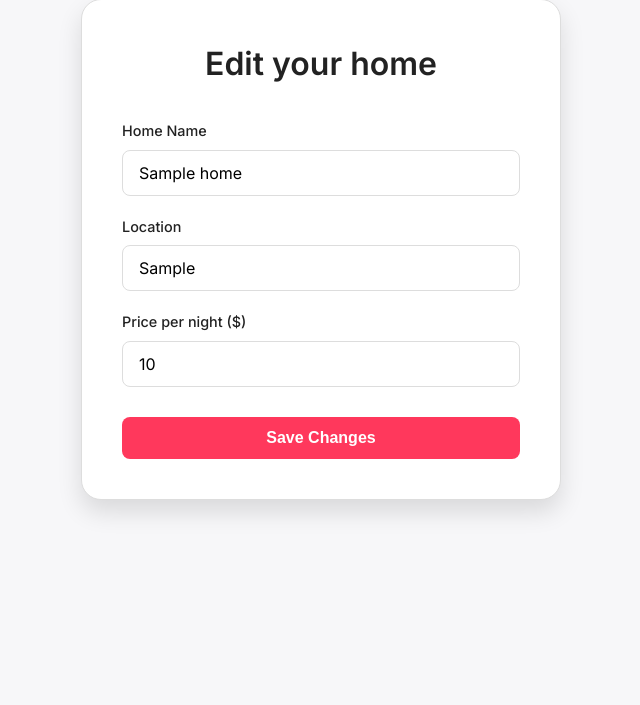
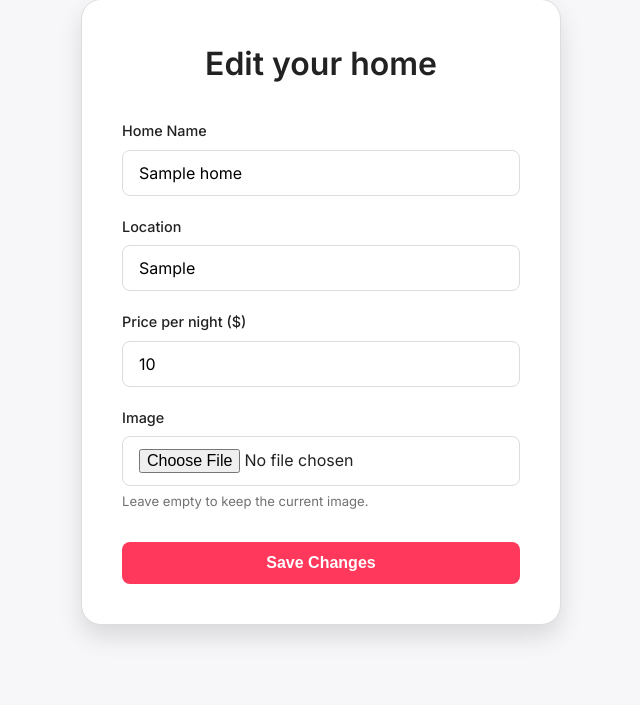
Before and after one commit to PRANAV-SHILU/Backend, a Node server app: template Express.js/airbnb/views/Edit-home.ejs in a window 1280 px wide. Shown: the part 161-866 px from the top of the page, without its empty margins (319-959 px from the left). Before the commit the page ends 676 px from the top, so only its background shows below. Run offline with Node 20, Linux system fonts and the light colour scheme; tables that the repository leaves empty hold one stand-in row (values such as "Sample post"); the template is opened without the code that fills it: values that come from a table or form of the project are taken from there, most other values are stand-ins (such as "Sample title", 1, 10 or a date in 2020); some libraries are stand-ins or nearby versions.

Commit message:
show image

```diff
--- a/Express.js/airbnb/views/Edit-home.ejs
+++ b/Express.js/airbnb/views/Edit-home.ejs
@@ -11,7 +11,7 @@
     <main>
       <div class="form-container">
         <h1 class="page-title" style="margin-top: 0;">Edit your home</h1>
-        <form action="/host/edit-home/<%= home._id %>" method="POST">
+        <form action="/host/edit-home/<%= home._id %>" method="POST" enctype="multipart/form-data">
           <div class="form-group">
             <label for="name">Home Name</label>
             <input type="text" id="name" name="name" class="form-control" value="<%= home.name %>" required />
@@ -27,9 +27,42 @@
             <input type="number" id="price" name="price" class="form-control" value="<%= home.price %>" required />
           </div>
 
+          <div class="form-group">
+            <label for="image">Image</label>
+
+            <% if (home.image) { %>
+              <!-- Current image preview -->
+              <div style="margin-bottom: 12px;">
+                <img id="imagePreview" src="<%= backendUrl + home.image %>" alt="<%= home.name %>"
+                  style="width: 100%; height: 200px; object-fit: cover; border-radius: var(--radius-md); display: block;" />
+                <p style="margin-top: 8px; font-size: 0.82rem; color: var(--text-muted);">
+                  📁 Current file: <strong><%= home.image.split('/').pop() %></strong>
+                </p>
+              </div>
+            <% } else { %>
+              <img id="imagePreview" src="" alt="" style="display: none; width: 100%; height: 200px; object-fit: cover; border-radius: var(--radius-md); margin-bottom: 12px;" />
+            <% } %>
+
+            <input type="file" id="image" name="image" accept="image/jpeg,image/png,image/jpg" class="form-control" />
+            <p style="margin-top: 6px; font-size: 0.82rem; color: var(--text-muted);">Leave empty to keep the current image.</p>
+          </div>
+
           <button type="submit" class="btn btn-primary" style="width: 100%; margin-top: 10px;">Save Changes</button>
         </form>
       </div>
     </main>
-  </body>
-</html>
+
+    <script>
+      // Live-preview the newly selected image before submitting
+      document.getElementById('image').addEventListener('change', function () {
+        const file = this.files[0];
+        if (!file) return;
+        const reader = new FileReader();
+        reader.onload = function (e) {
+          const preview = document.getElementById('imagePreview');
+          preview.src = e.target.result;
+          preview.style.display = 'block';
+        };
+        reader.readAsDataURL(file);
+      });
+    </script>
--- a/Express.js/airbnb/views/favourites.ejs
+++ b/Express.js/airbnb/views/favourites.ejs
@@ -23,6 +23,9 @@
                 <div class="properties-grid">
                     <% homes.forEach(home => { %>
                         <div class="property-card">
+                            <% if (home.image) { %>
+                              <img src="<%= backendUrl + home.image %>" alt="<%= home.name %>" class="property-card-image" />
+                            <% } %>
                             <div class="property-card-content">
                                 <div class="property-card-title-row">
                                   <h3 class="property-card-title"><%= home.name %></h3>
--- a/Express.js/airbnb/views/home-detail.ejs
+++ b/Express.js/airbnb/views/home-detail.ejs
@@ -16,6 +16,9 @@
             </div>
 
             <div class="hero-detail" style="flex-direction: column;">
+                <% if (home.image) { %>
+                  <img src="<%= backendUrl + home.image %>" alt="<%= home.name %>" style="width: 100%; max-height: 400px; object-fit: cover; border-radius: var(--radius-lg); margin-bottom: 24px;" />
+                <% } %>
                 <div class="hero-detail-content" style="flex: unset;">
                     <h1 class="hero-detail-title"><%= home.name %></h1>
                     <div class="hero-detail-meta">
--- a/Express.js/airbnb/views/home.ejs
+++ b/Express.js/airbnb/views/home.ejs
@@ -25,6 +25,9 @@
         <div class="properties-grid">
           <% homes.forEach(home => { %>
             <div class="property-card">
+              <% if (home.image) { %>
+                <img src="<%= backendUrl + home.image %>" alt="<%= home.name %>" class="property-card-image" />
+              <% } %>
               <div class="property-card-content">
                 <div class="property-card-title-row">
                   <h3 class="property-card-title"><%= home.name %></h3>
--- a/Express.js/airbnb/views/homeAdded.ejs
+++ b/Express.js/airbnb/views/homeAdded.ejs
@@ -128,6 +128,9 @@
 
       <div class="property-summary">
         <h3>Property Summary</h3>
+        <% if (image) { %>
+          <img src="<%= backendUrl + image %>" alt="<%= name %>" style="width: 100%; height: 200px; object-fit: cover; border-radius: var(--radius-md); margin-bottom: 16px;" />
+        <% } %>
         <div class="summary-item">
           <span class="summary-label">🏠 Home Name</span>
           <span class="summary-value"><%= name %></span>
```
Also changed, not shown: Express.js/airbnb/views/add-home.ejs (+6 -1 lines).
